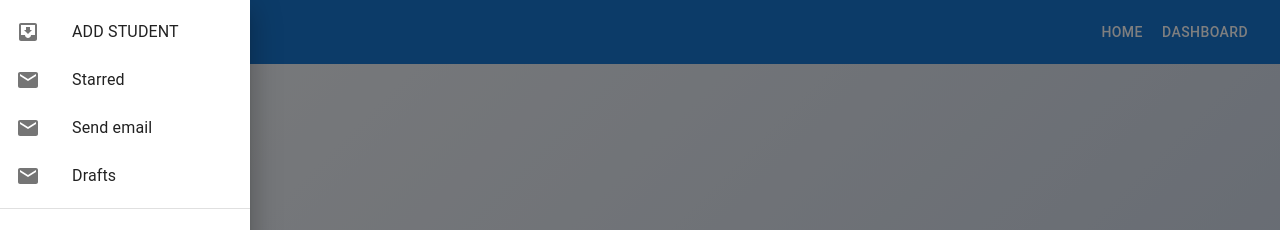
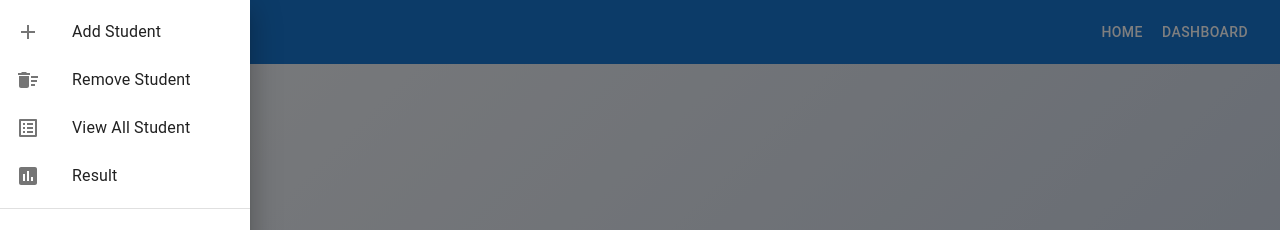
Before and after one commit to Shubhavkaushik/school_mgmt, a Next.js app: page / in a window 1280 px wide. Both pictures are taken after a click on the button "DASHBOARD". Shown: the top 230 px of the page. Built offline with nearby package versions, Linux system fonts and the light colour scheme.

Commit message:
backend setup

```diff
--- a/src/Component/SideBar.tsx
+++ b/src/Component/SideBar.tsx
@@ -15,7 +15,10 @@ import ListItemIcon from '@mui/material/ListItemIcon';
 import ListItemText from '@mui/material/ListItemText';
 import InboxIcon from '@mui/icons-material/MoveToInbox';
 import MailIcon from '@mui/icons-material/Mail';
-
+import AddIcon from '@mui/icons-material/Add';
+import DeleteSweepIcon from '@mui/icons-material/DeleteSweep';
+import ListAltIcon from '@mui/icons-material/ListAlt';
+import AssessmentIcon from '@mui/icons-material/Assessment';
 export default function TemporaryDrawer() {
   const [open, setOpen] = React.useState(false);
 const router = useRouter();
@@ -62,26 +65,26 @@ router.push("/AddStudent")
       <List>
         <ListItem disablePadding>
           <ListItemButton onClick={handleInboxClick}>
-            <ListItemIcon><InboxIcon /></ListItemIcon>
-            <ListItemText primary="ADD STUDENT" />
+            <ListItemIcon><AddIcon /></ListItemIcon>
+            <ListItemText primary="Add Student" />
           </ListItemButton>
         </ListItem>
         <ListItem disablePadding>
           <ListItemButton onClick={handleStarredClick}>
-            <ListItemIcon><MailIcon /></ListItemIcon>
-            <ListItemText primary="Starred" />
+            <ListItemIcon><DeleteSweepIcon /></ListItemIcon>
+            <ListItemText primary="Remove Student" />
           </ListItemButton>
         </ListItem>
         <ListItem disablePadding>
           <ListItemButton onClick={handleSendEmailClick}>
-            <ListItemIcon><MailIcon /></ListItemIcon>
-            <ListItemText primary="Send email" />
+            <ListItemIcon><ListAltIcon /></ListItemIcon>
+            <ListItemText primary="View All Student" />
           </ListItemButton>
         </ListItem>
         <ListItem disablePadding>
           <ListItemButton onClick={handleDraftsClick}>
-            <ListItemIcon><MailIcon /></ListItemIcon>
-            <ListItemText primary="Drafts" />
+            <ListItemIcon><AssessmentIcon /></ListItemIcon>
+            <ListItemText primary="Result" />
           </ListItemButton>
         </ListItem>
       </List>
--- a/src/app/AddStudent/page.jsx
+++ b/src/app/AddStudent/page.jsx
@@ -10,9 +10,30 @@ export default function StudentForm() {
   } = useForm();
 
   const onSubmit = (data) => {
-    console.log(data);
+    // Assuming 'userId' is the identifier for the user updating the student
+    const updatedData = {
+        ...data,
+        updated_by: 'userId', // Replace with actual user ID or name
+    };
 
-  };
+    fetch('/api/students/add', {
+        method: 'POST',
+        headers: {
+            'Content-Type': 'application/json',
+        },
+        body: JSON.stringify(updatedData),
+    })
+    .then(response => response.json())
+    .then(data => {
+        console.log(data);
+        // Handle success (e.g., show a message, reset form, etc.)
+    })
+    .catch(error => {
+        console.error('Error:', error);
+        // Handle error (e.g., show an error message)
+    });
+};
+
 
 
 
```
